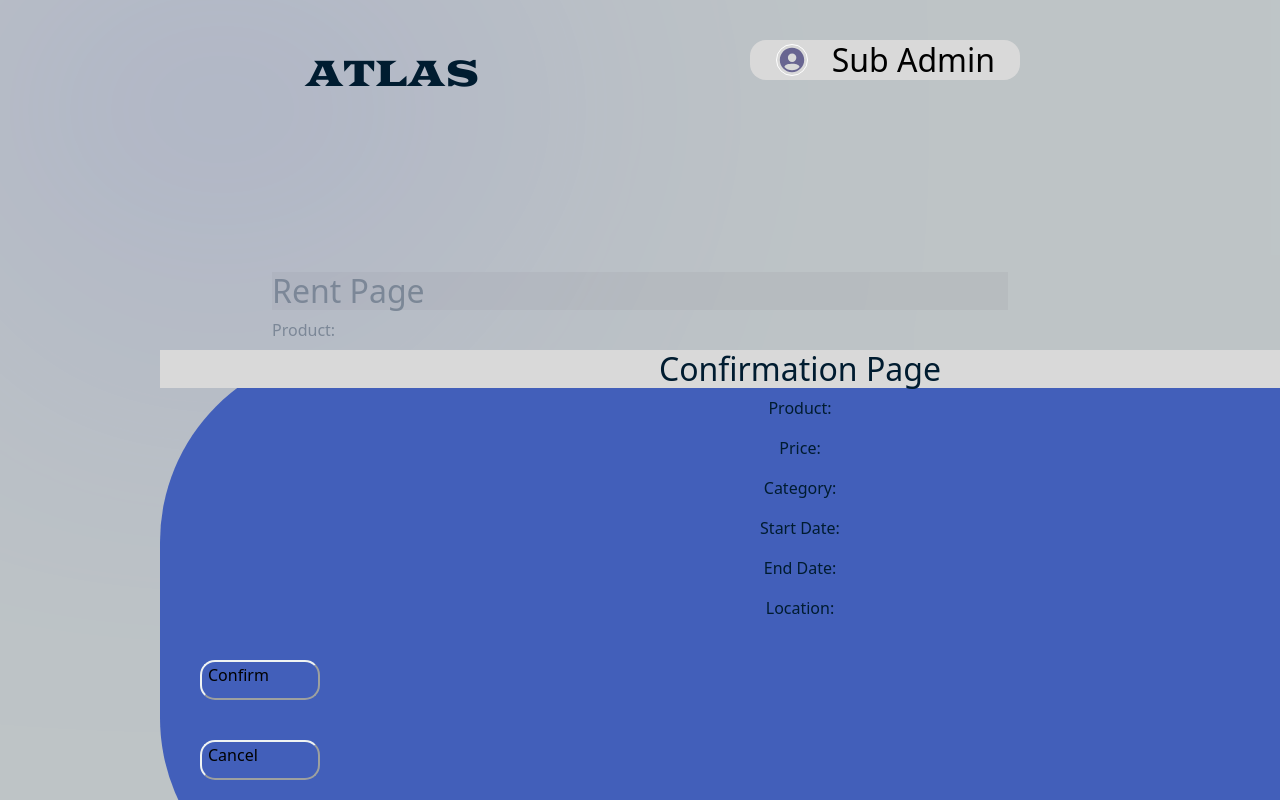
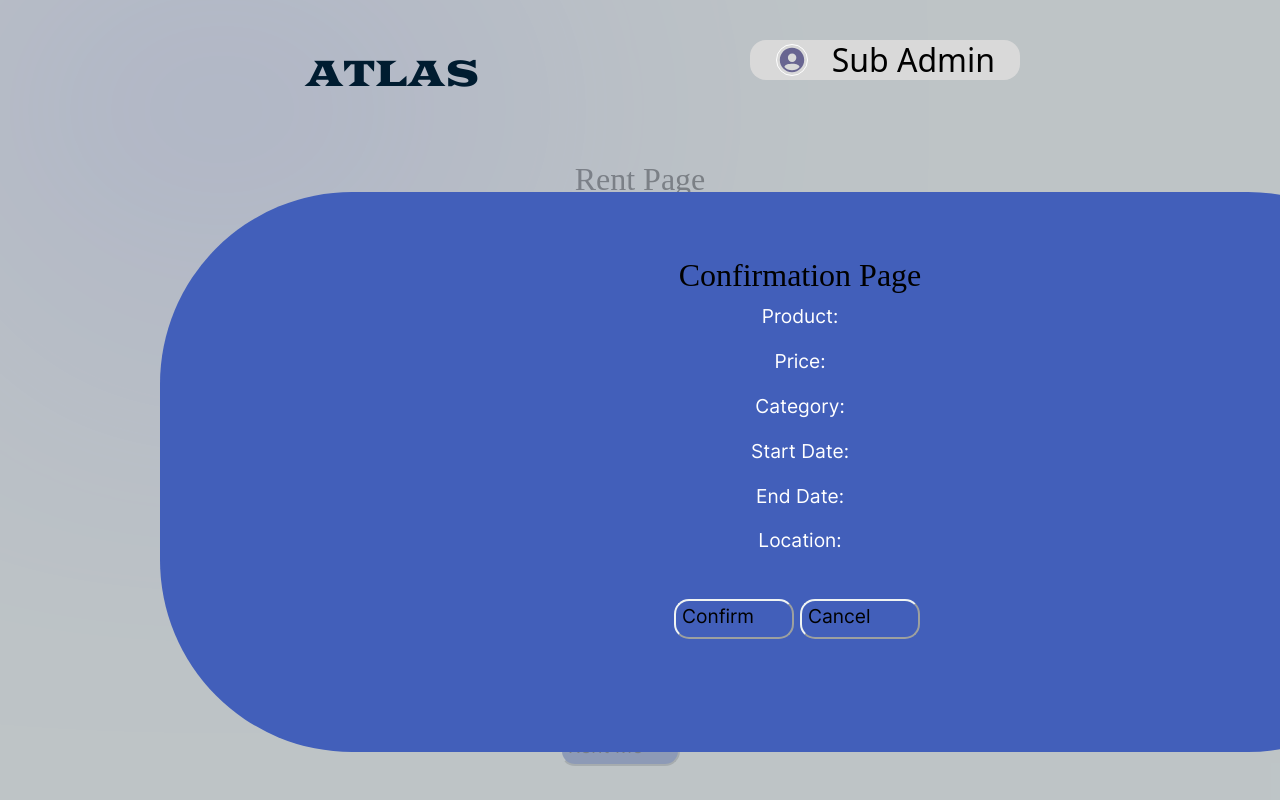
Before and after one commit to setprog/Atlas-front-end, a React (Create React App) app: page /rentpage in a window 1280 px wide. Both pictures are taken after a click on the button "Rent Me". Shown: the top 800 px of the page. Built offline with nearby package versions, Linux system fonts and the light colour scheme; no server answers.

Commit message:
rental page modified

```diff
--- a/src/atlas/rentpage/RentPage.css
+++ b/src/atlas/rentpage/RentPage.css
@@ -1,5 +1,17 @@
 .rentpage-wrapper{
-    padding: 17rem;
+    padding-top: 10rem;
+    color: white;
+    font-size: larger;
+    font-family:Inter;
+
+}
+@font-face {
+    font-family: Inter;
+    src: url(/public/Inter-VariableFont_slnt,wght.ttf);
+}
+@font-face {
+    font-family: GoblinOne;
+    src: url(/public/GoblinOne-Regular.ttf);
 }
 .getwrapper{
     padding: 7rem;
@@ -16,6 +28,33 @@
 
 
 }
+.rentMeButton{
+    align-items: center;
+    margin-left: 35rem;
+}
+h2{
+    color: black;
+    text-align: center;
+    font-family: Goblin;
+    background: transparent;
+}
+.confirmBtn{
+    margin-left: 30rem;
+    display: flex;
+    flex-direction: row;
+    gap: 1rem;
+    margin-top: 4rem;
+}
+.rentPageBox{
+    background:#425FBA;
+    padding: 4rem;
+    margin-left: 33rem;
+    width: 40rem;
+    height: 30rem;
+    border-radius: 5rem;
+    align-items: center;
+    justify-content: center;
+}
 .getcontainer{
   border-radius: 12rem;
   text-align: center;
@@ -23,10 +62,11 @@
   justify-content: center;
   height: 35rem;
   width: 80rem;
-    /* padding: 7rem; */
+    padding: 4rem;
     background: #425FBA;
     position: absolute;
     left: 10rem;
+    top: 12rem;
     /* top: 25%;
     right: 25%; */
 }
--- a/src/atlas/rentpage/RentPage.jsx
+++ b/src/atlas/rentpage/RentPage.jsx
@@ -70,6 +70,7 @@ const handleCancel = () => {
 return (
   <div className='rentpage-wrapper'>
     <h2>Rent Page</h2>
+    <div className="rentPageBox">
     <p>Product: {product.title}</p>
     <p>Price: {product.price}</p>
     <p>Category: {product.category}</p>
@@ -88,8 +89,10 @@ return (
       Location:
       <input type="text" name="location" value={additionalDetails.location} onChange={handleInputChange} />
     </label>
+    </div>
 
-    <button onClick={handleRentClick}>Rent Me</button>
+
+    <button className='rentMeButton' onClick={handleRentClick}>Rent Me</button>
 
     {popConfirmation && (
       <div className="getwrapper">
@@ -102,9 +105,11 @@ return (
           <p>Start Date: {additionalDetails.startDate}</p>
           <p>End Date: {additionalDetails.endDate}</p>
           <p>Location: {additionalDetails.location}</p>
+<div className="confirmBtn">
+<button className='confirm' onClick={handleConfirm}>Confirm</button>
+          <button className='confirm'onClick={handleCancel}>Cancel</button>
+</div>
 
-          <button onClick={handleConfirm}>Confirm</button>
-          <button onClick={handleCancel}>Cancel</button>
         </div>
       </div>
     )}
```
